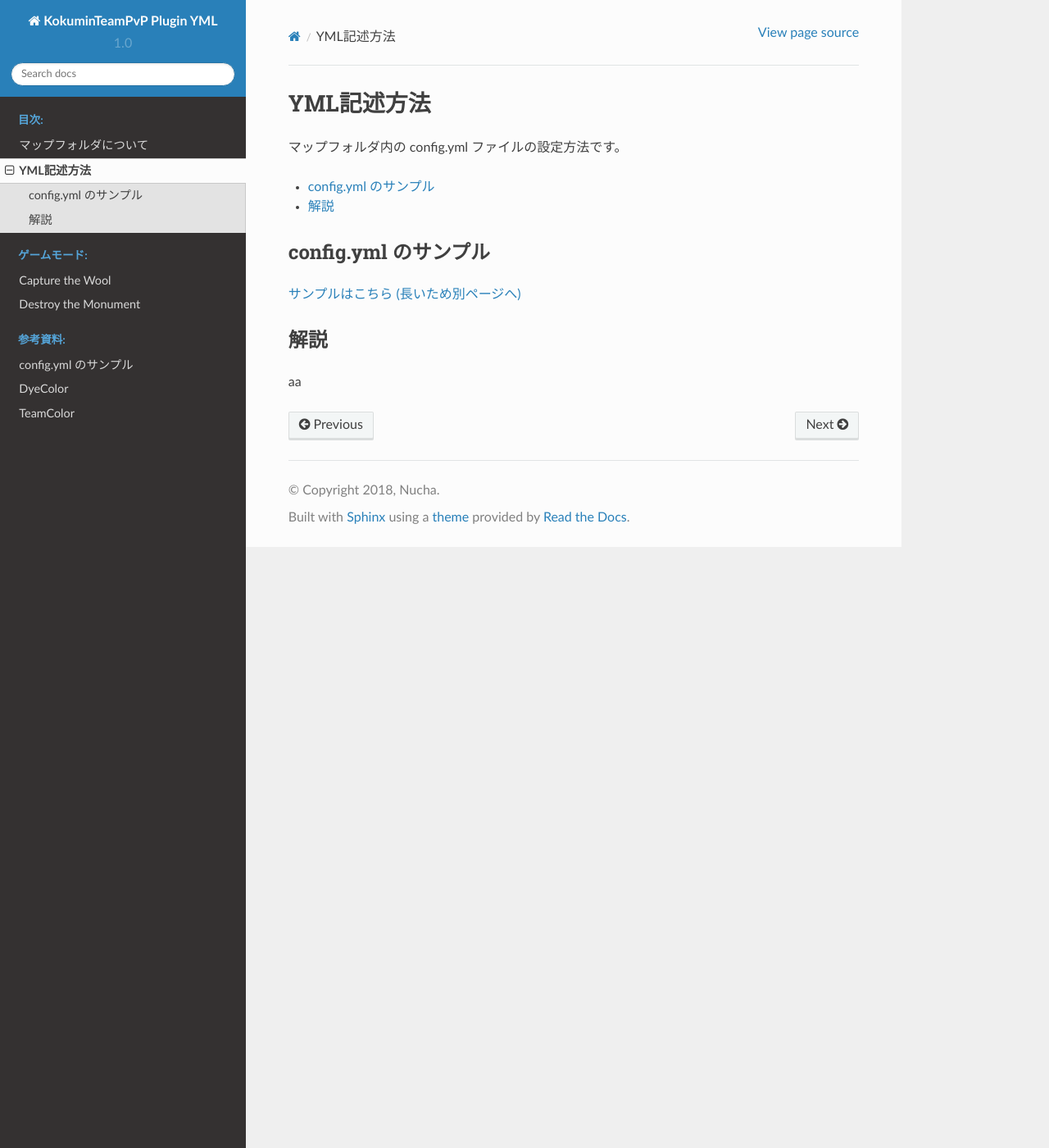
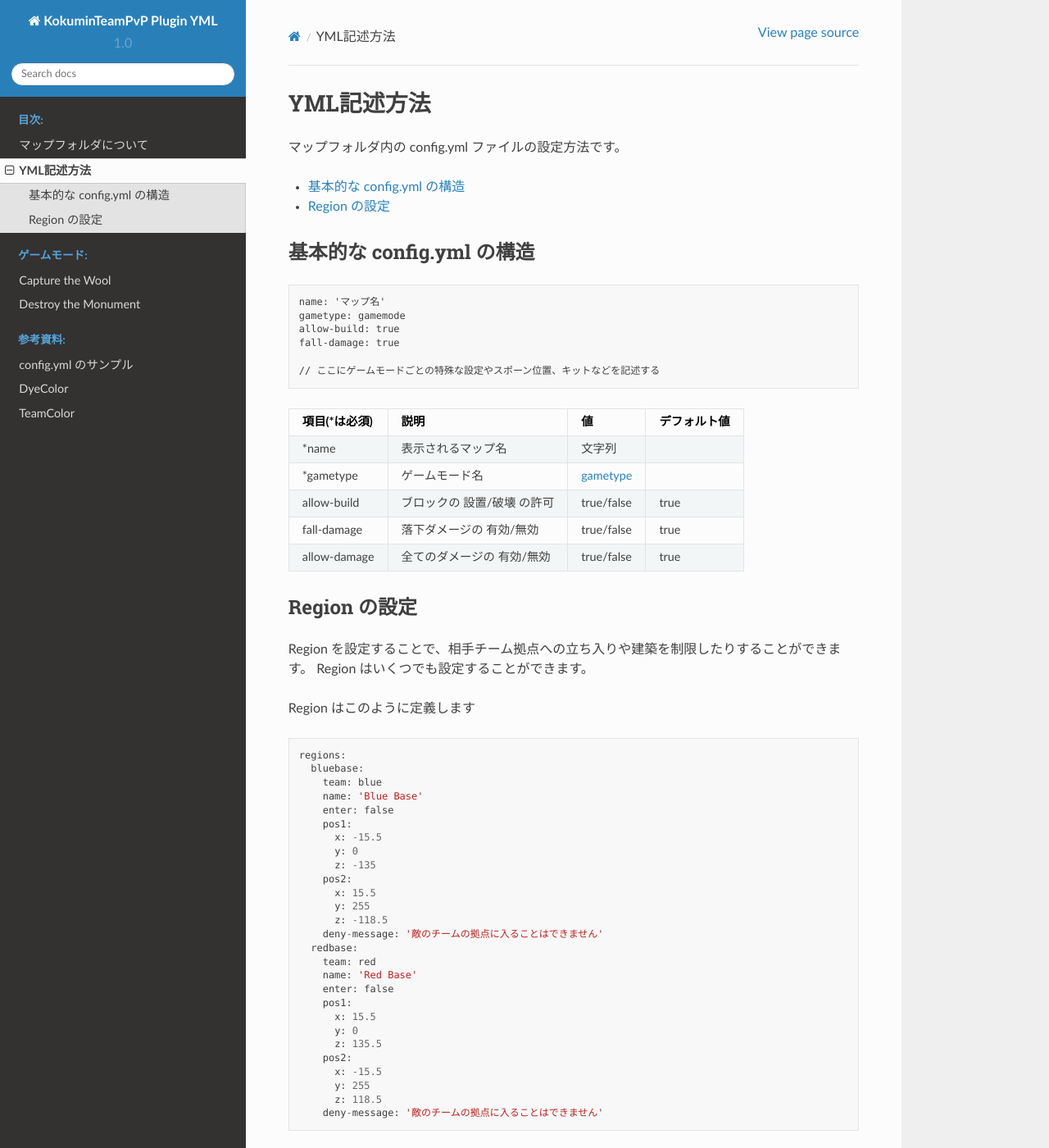
Before and after one commit to natyu192/kokuminteampvp-docs, a Sphinx documentation site: the page built from docs/tutorial/yml.rst, in a window 1280 px wide and 1400 px high. Shown: the whole window at 82% size. Built offline with Sphinx 7.4.7 and the Read the Docs theme 2.0.0, drawn with Linux system fonts in a browser that asks for light colours; some of the changed text lies outside the part shown.

Commit message:
ゲームモード等の説明を追加

```diff
--- a/docs/tutorial/yml.rst
+++ b/docs/tutorial/yml.rst
@@ -7,18 +7,80 @@ YML記述方法
    :maxdepth: 1
    :caption: 目次:
 
-* :doc:`sample-yml`
-* :ref:`kaisetu`
+* :ref:`base`
+* :ref:`region`
 
-.. _sample:
+.. _base:
 
-config.yml のサンプル
-------------------------
-:doc:`サンプルはこちら (長いため別ページへ)<sample-yml>`
+基本的な config.yml の構造
+----------------------------
 
-.. _kaisetu:
+::
 
-解説
-------
+	name: 'マップ名'
+	gametype: gamemode
+	allow-build: true
+	fall-damage: true
 
-aa
+	// ここにゲームモードごとの特殊な設定やスポーン位置、キットなどを記述する
+
+================= ====================================== ===================================== =============
+項目(\*は必須)    説明                                   値                                    デフォルト値
+================= ====================================== ===================================== =============
+\*name            表示されるマップ名                     文字列
+\*gametype        ゲームモード名                         :doc:`../data/gametype`
+allow-build       ブロックの 設置/破壊 の許可            true/false                            true
+fall-damage       落下ダメージの 有効/無効               true/false                            true
+allow-damage      全てのダメージの 有効/無効             true/false                            true
+================= ====================================== ===================================== =============
+
+.. _region:
+
+Region の設定
+---------------
+Region を設定することで、相手チーム拠点への立ち入りや建築を制限したりすることができます。 Region はいくつでも設定することができます。
+
+Region はこのように定義します
+
+::
+
+	regions:
+	  bluebase:
+	    team: blue
+	    name: 'Blue Base'
+	    enter: false
+	    pos1:
+	      x: -15.5
+	      y: 0
+	      z: -135
+	    pos2:
+	      x: 15.5
+	      y: 255
+	      z: -118.5
+	    deny-message: '敵のチームの拠点に入ることはできません'
+	  redbase:
+	    team: red
+	    name: 'Red Base'
+	    enter: false
+	    pos1:
+	      x: 15.5
+	      y: 0
+	      z: 135.5
+	    pos2:
+	      x: -15.5
+	      y: 255
+	      z: 118.5
+	    deny-message: '敵のチームの拠点に入ることはできません'
+
+``bluebase`` や ``redbase`` は内部で処理するための ID なので、 **半角英数字** であれば何でも設定できます。
+
+================= ======================================================= ===================================== =========================
+項目(\*は必須)    説明                                                    値                                    デフォルト値
+================= ======================================================= ===================================== =========================
+\*team            enter の影響を受けないチームの色。                      :doc:`../data/teamcolor`
+\*name            Region の名前。将来的に使われる可能性があります。       文字列
+enter             Region に入れるかどうか。                               true/false                            false
+\*pos1            Region の範囲の地点1。                                  X, Y, Z
+\*pos2            Region の範囲の地点2。                                  X, Y, Z
+deny-message      Region に入れないチームが入ろうとした時のメッセージ。   文字列                                そのエリアには入れません
+================= ======================================================= ===================================== =========================
```
Also changed, not shown: docs/data/gametype.rst (added, +13 -0 lines), docs/gamemode/anni.rst (added, +34 -0 lines), docs/gamemode/ctw.rst (+9 -9 lines), docs/gamemode/dtm.rst (+11 -11 lines).
